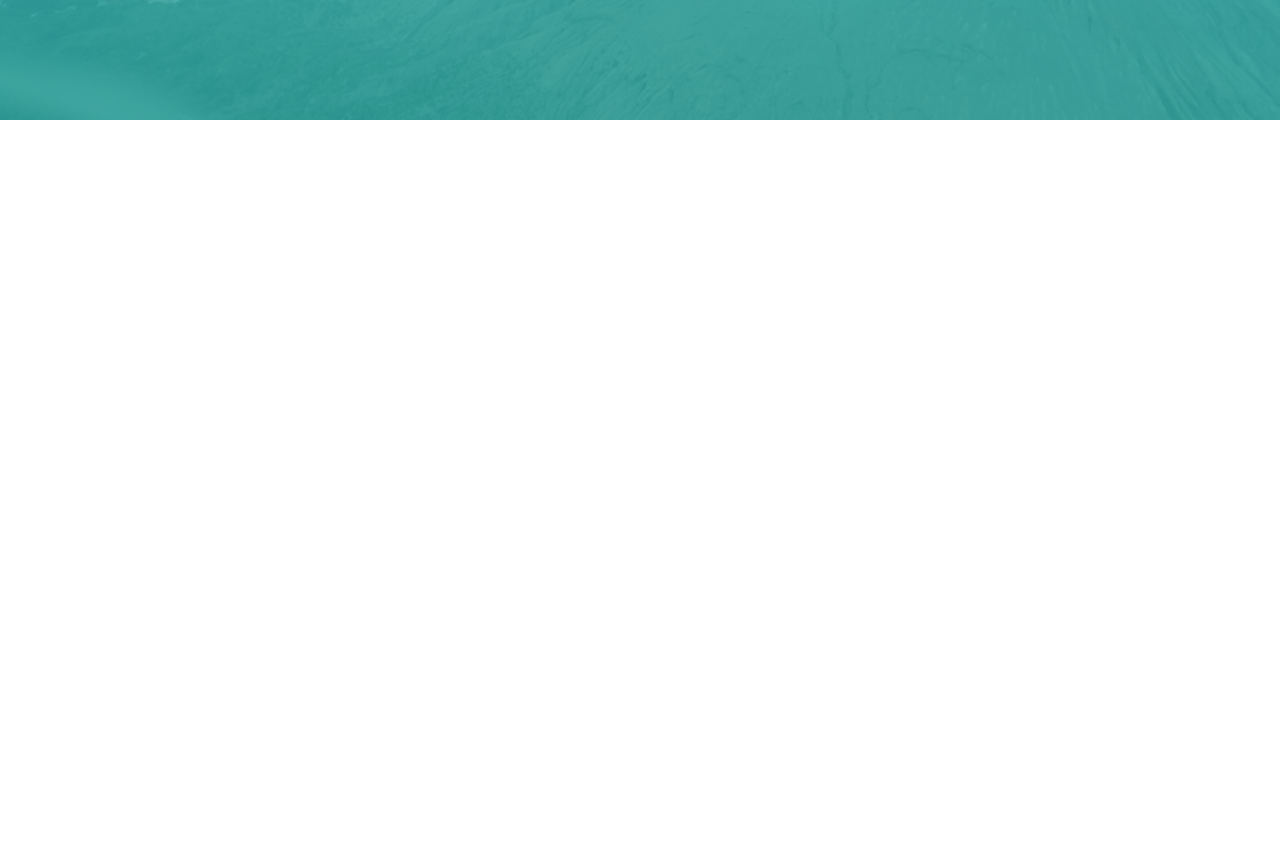
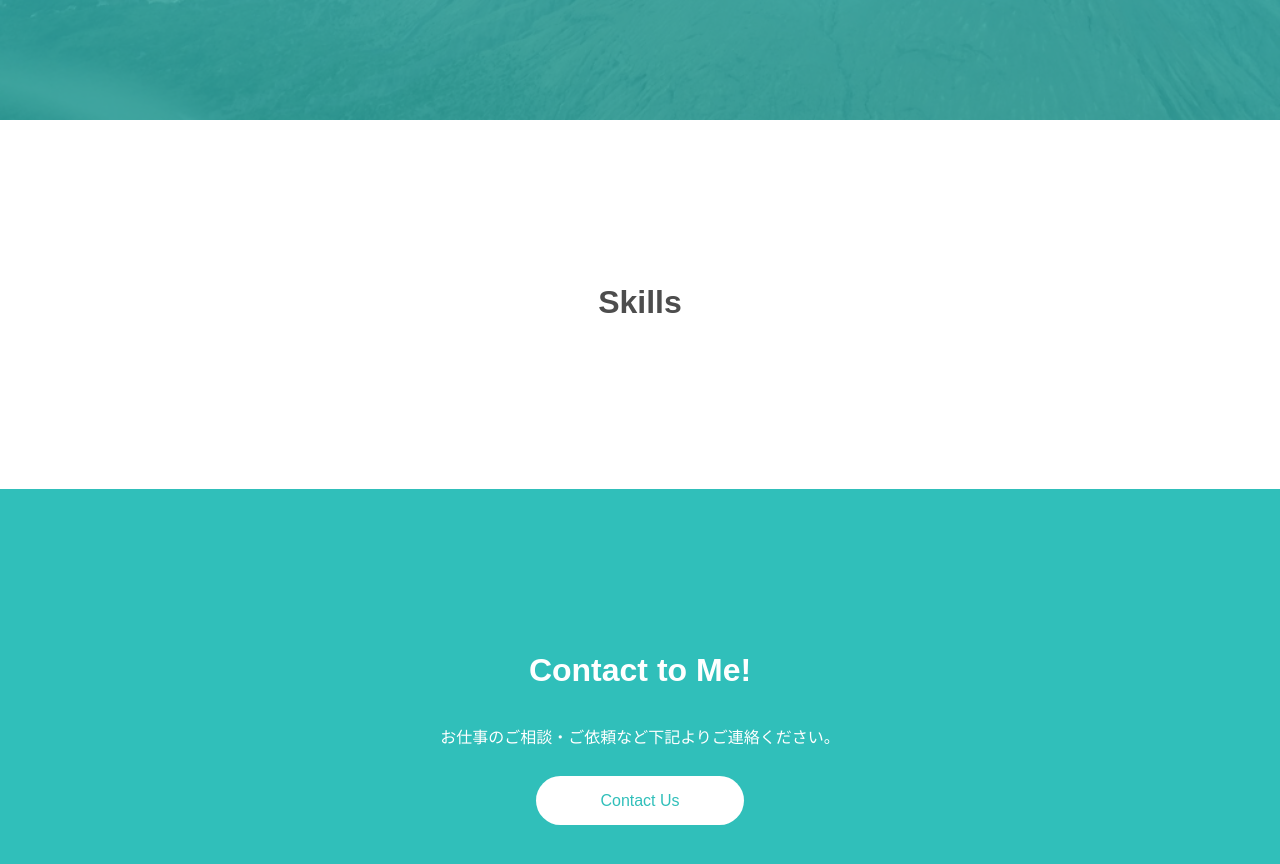
Before and after one commit to tasat31/react-portfolio-site, a React (Create React App) app: page / in a window 1280 px wide. Shown: the part 680-1544 px from the top of the page. Before the commit the page ends 800 px from the top, so only its background shows below. Built offline with nearby package versions, Linux system fonts and the light colour scheme.

Commit message:
add Skills, Contact components

```diff
--- a/src/App.css
+++ b/src/App.css
@@ -141,3 +141,52 @@
 .icon-link {
   position: relative;
 }
+
+#skills {
+  padding: 128px 0;
+  clear: both;
+}
+
+.heading {
+  margin-bottom: 32px;
+  text-align: center;
+}
+
+.skills-container {
+  display: flex;
+  flex-wrap: wrap;
+  text-align: center;
+}
+
+#contact {
+  padding: 128px 0;
+  clear: both;
+}
+
+.contact {
+  background: #30BFBA;
+}
+
+.contact-contents {
+  color: white;
+  text-align: center;
+}
+
+.description {
+  font-size: 16px;
+}
+
+.btn {
+  font-family: "Space Mono", Arial, serif;
+  font-size: 16px;
+  border: none !important;
+  border-radius: 30px;
+  padding: 16px 64px;
+  text-decoration: none;
+}
+
+#contact .btn {
+  height: 54px;
+  background: #fff;
+  color: #30BFBA;
+}
--- a/src/App.js
+++ b/src/App.js
@@ -1,10 +1,16 @@
 import './App.css'
 import { Header } from './components/Header';
+import { Skills } from './components/Skills';
+import { Contact } from './components/Contact';
 
 function App() {
   return (
-    <Header />
-  )
+    <>
+      <Header />
+      <Skills />
+      <Contact />
+    </>
+  );
 }
 
 export default App;
--- a/src/components/Contact.jsx
+++ b/src/components/Contact.jsx
@@ -0,0 +1,13 @@
+export const Contact = () => {
+  return (
+    <div id="contact" className="contact">
+      <div className="container">
+        <div className="contact-contents">
+          <h2>Contact to Me!</h2>
+          <p className="description">お仕事のご相談・ご依頼など下記よりご連絡ください。</p>
+          <a href="https://www.heart-musen.com/contact/" className="btn" target="blank">Contact Us</a>
+        </div>
+      </div>
+    </div>
+  );
+};
--- a/src/components/Skills.jsx
+++ b/src/components/Skills.jsx
@@ -0,0 +1,13 @@
+export const Skills = () => {
+  return (
+    <div id="skills">
+      <div className="container">
+        <div className="heading">
+          <h2>Skills</h2>
+        </div>
+        <div className="skills-container">
+        </div>
+      </div>
+    </div>
+  );
+};
```
